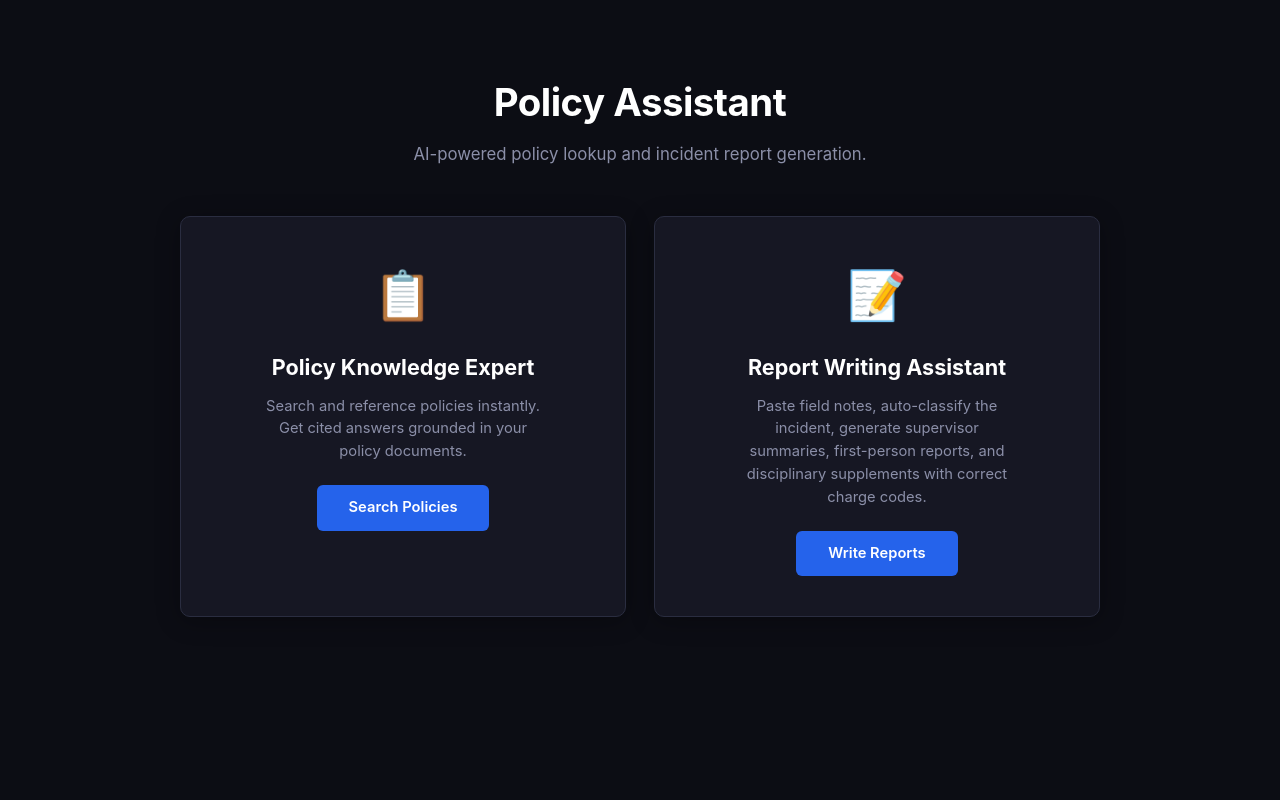
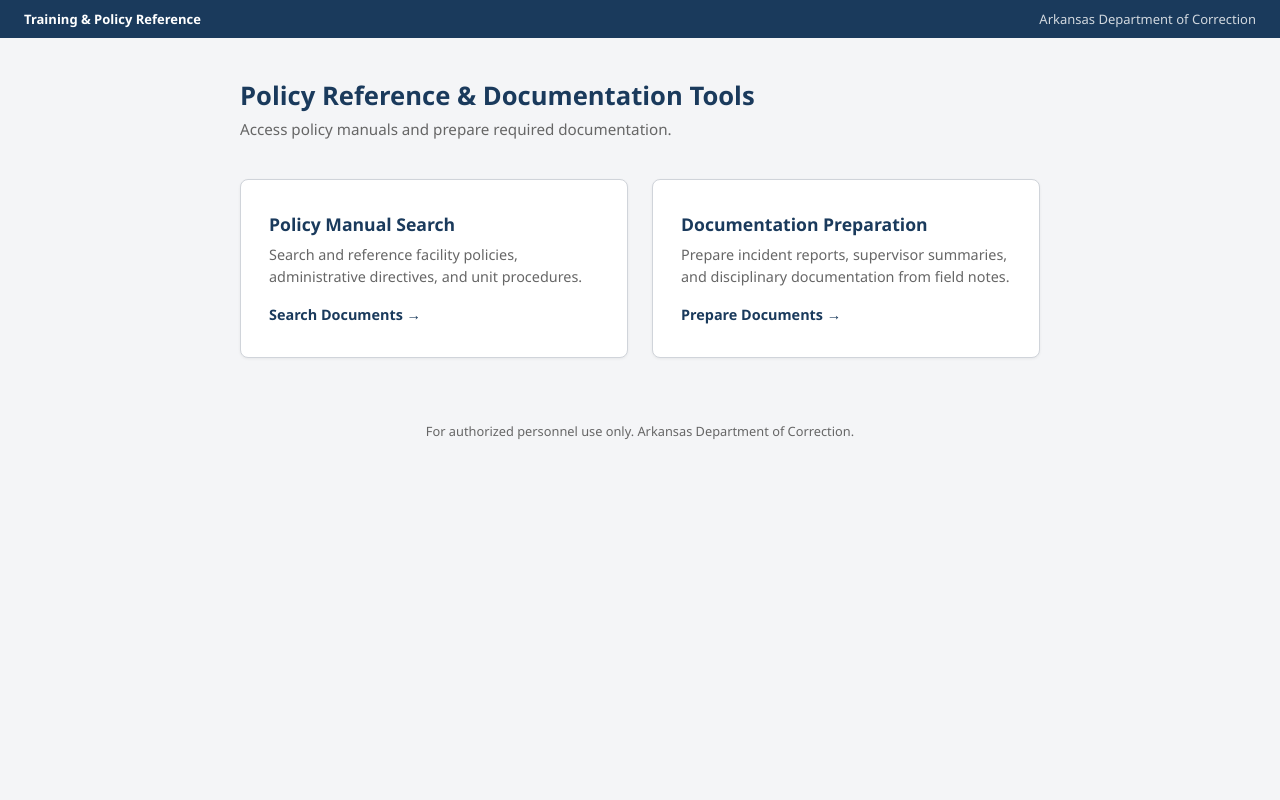
Before and after one commit to justinpeterman-droid/prison-policy-ai, a Flask app: page / in a window 1280 px wide. Run offline with Flask 3, Linux system fonts and the light colour scheme.

Commit message:
Benign homepage: Training & Policy Reference (firewall-friendly)

```diff
--- a/backend/webapp/templates/home.html
+++ b/backend/webapp/templates/home.html
@@ -3,30 +3,51 @@
 <head>
 <meta charset="UTF-8">
 <meta name="viewport" content="width=device-width, initial-scale=1.0">
-<title>Policy Assistant</title>
-<link rel="stylesheet" href="/static/style.css">
+<meta name="description" content="Policy reference and documentation tools">
+<title>Training & Policy Reference | ADC</title>
+<style>
+  :root {--bg:#f4f5f7;--card:#fff;--accent:#1a3a5c;--text:#222;--muted:#666;--border:#d0d4da;}
+  *{box-sizing:border-box;margin:0;padding:0;}
+  body{font-family:'Segoe UI',system-ui,sans-serif;background:var(--bg);color:var(--text);min-height:100vh;}
+  .topbar{background:var(--accent);color:#fff;padding:10px 24px;font-size:13px;display:flex;justify-content:space-between;align-items:center;}
+  .topbar span{opacity:0.8;}
+  .container{max-width:840px;margin:0 auto;padding:40px 20px;}
+  h1{font-size:1.6rem;color:var(--accent);margin-bottom:6px;font-weight:600;}
+  .sub{color:var(--muted);font-size:0.95rem;margin-bottom:40px;}
+  .cards{display:flex;gap:24px;}
+  @media(max-width:640px){.cards{flex-direction:column;}}
+  .card{flex:1;background:var(--card);border:1px solid var(--border);border-radius:8px;padding:32px 28px;text-decoration:none;color:inherit;box-shadow:0 1px 3px rgba(0,0,0,0.06);transition:box-shadow 0.2s;}
+  .card:hover{box-shadow:0 4px 16px rgba(0,0,0,0.1);}
+  .card h2{font-size:1.1rem;color:var(--accent);margin-bottom:8px;font-weight:600;}
+  .card p{color:var(--muted);font-size:0.9rem;line-height:1.5;margin-bottom:16px;}
+  .card .link{color:var(--accent);font-weight:600;font-size:0.9rem;}
+  footer{text-align:center;padding:24px;color:var(--muted);font-size:0.8rem;}
+</style>
 </head>
 <body>
-<div class="home-layout">
-  <div class="hero">
-    <h1>Policy Assistant</h1>
-    <p class="sub">AI-powered policy lookup and incident report generation.</p>
-  </div>
+<div class="topbar">
+  <strong>Training & Policy Reference</strong>
+  <span>Arkansas Department of Correction</span>
+</div>
+
+<div class="container">
+  <h1>Policy Reference & Documentation Tools</h1>
+  <p class="sub">Access policy manuals and prepare required documentation.</p>
 
   <div class="cards">
     <a href="/chat" class="card">
-      <div class="icon">📋</div>
-      <h2>Policy Knowledge Expert</h2>
-      <p>Search and reference policies instantly. Get cited answers grounded in your policy documents.</p>
-      <span class="cta">Search Policies</span>
+      <h2>Policy Manual Search</h2>
+      <p>Search and reference facility policies, administrative directives, and unit procedures.</p>
+      <span class="link">Search Documents →</span>
     </a>
     <a href="/reports" class="card">
-      <div class="icon">📝</div>
-      <h2>Report Writing Assistant</h2>
-      <p>Paste field notes, auto-classify the incident, generate supervisor summaries, first-person reports, and disciplinary supplements with correct charge codes.</p>
-      <span class="cta">Write Reports</span>
+      <h2>Documentation Preparation</h2>
+      <p>Prepare incident reports, supervisor summaries, and disciplinary documentation from field notes.</p>
+      <span class="link">Prepare Documents →</span>
     </a>
   </div>
 </div>
+
+<footer>For authorized personnel use only. Arkansas Department of Correction.</footer>
 </body>
 </html>
```
Also changed, not shown: scripts/ocr_policies.py (added, +74 -0 lines).
